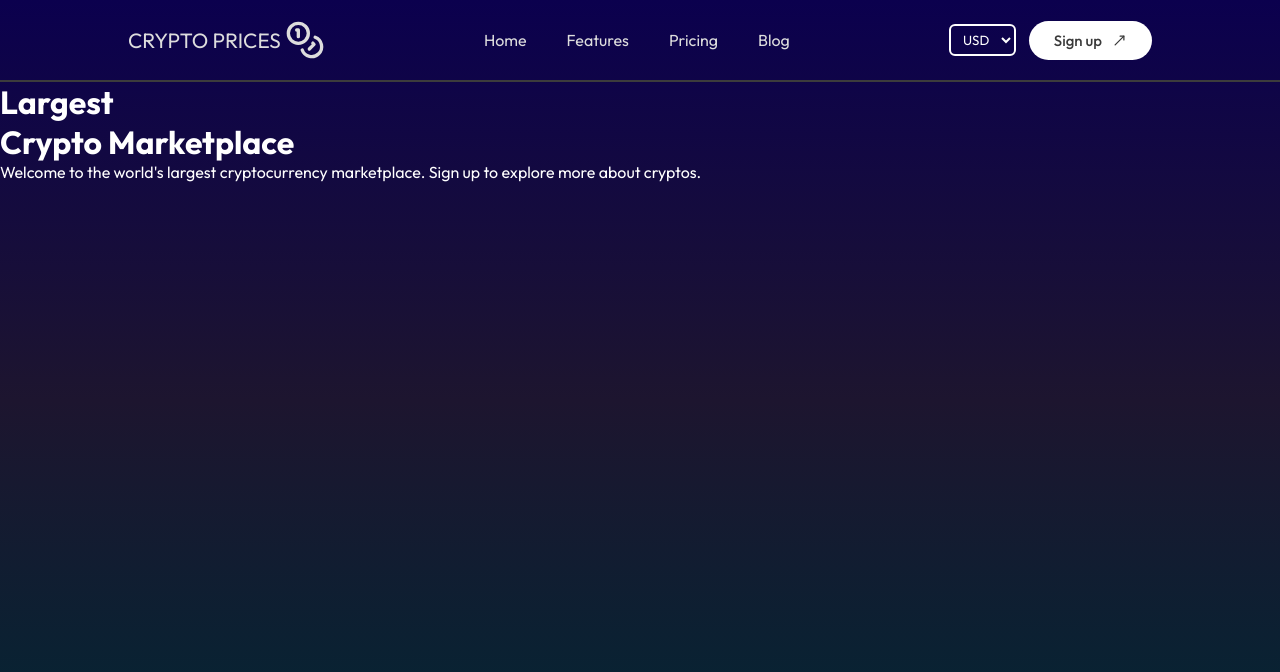
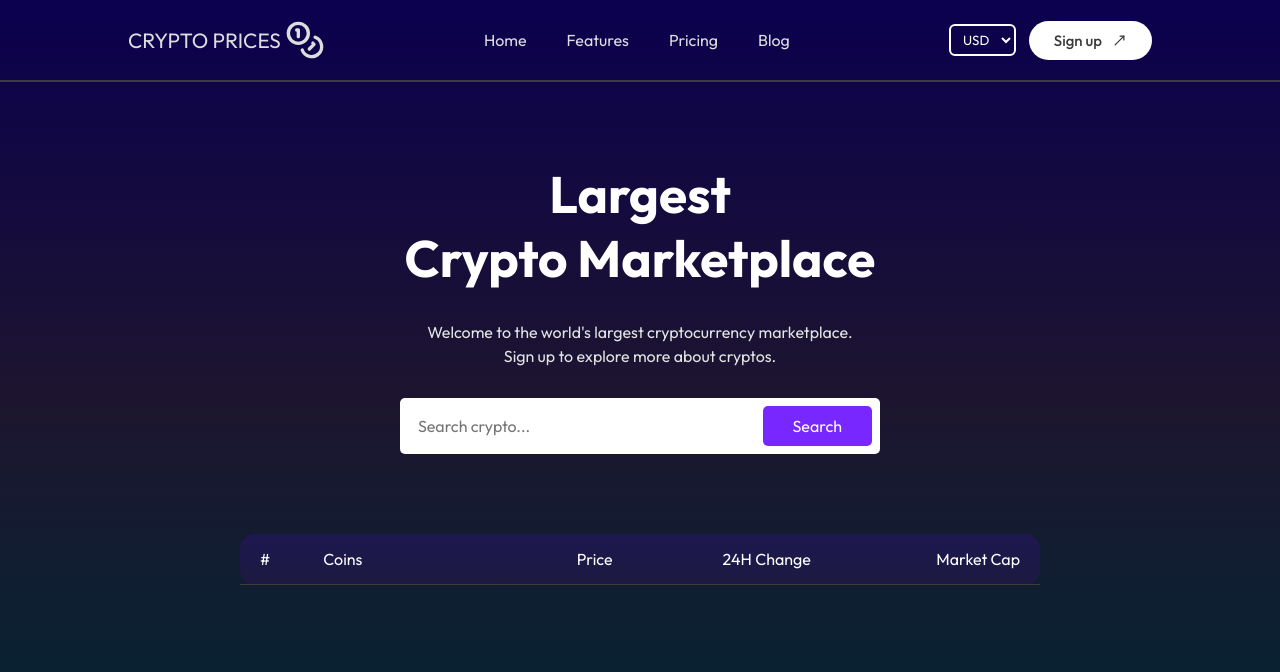
Before and after one commit to SenithVijayantha/crypto-price-tracking-app, a React (Vite) app: page / in a window 1280 px wide. Shown: the top 672 px of the page. Built offline with nearby package versions, Linux system fonts and the light colour scheme.

Commit message:
Add styles to Home page

```diff
--- a/src/pages/Home/Home.css
+++ b/src/pages/Home/Home.css
@@ -0,0 +1,73 @@
+.home {
+    padding: 0px 10px;
+    padding-bottom: 100px;
+}
+
+.hero {
+    max-width: 600px;
+    margin: 80px auto;
+    display: flex;
+    flex-direction: column;
+    align-items: center;
+    text-align: center;
+    gap: 30px;
+}
+
+.hero h1 {
+    font-size: max(4vw, 36px);
+}
+
+.hero p {
+    width: 75%;
+    color: #e3e3e3;
+    line-height: 1.5;
+}
+
+.hero form {
+    padding: 8px;
+    width: 80%;
+    background-color: white;
+    border-radius: 5px;
+    font-size: 20px;
+    display: flex;
+    justify-content: space-between;
+    align-items: center;
+    gap: 10px;
+}
+
+.hero input {
+    flex: 1;
+    font-size: 16px;
+    outline: none;
+    border: none;
+    padding-left: 10px;
+}
+
+.hero button {
+    border: none;
+    background: #7927ff;
+    color: white;
+    font-size: 16px;
+    padding: 10px 30px;
+    border-radius: 5px;
+    cursor: pointer;
+}
+
+.crypto-table {
+    max-width: 800px;
+    margin: auto;
+    background: linear-gradient(rgba(84, 3, 255, 0.15), rgba(105, 2, 153, 0.15));
+    border-radius: 15px;
+}
+
+.table-layout {
+    display: grid;
+    grid-template-columns: 0.5fr 2fr 1fr 1fr 1.5fr;
+    padding: 15px 20px;
+    align-items: center;
+    border-bottom: 1px solid #3c3c3c;
+}
+
+.market-cap {
+    text-align: right;
+}
--- a/src/pages/Home/Home.jsx
+++ b/src/pages/Home/Home.jsx
@@ -12,6 +12,19 @@
           Welcome to the world's largest cryptocurrency marketplace. Sign up to
           explore more about cryptos.
         </p>
+        <form>
+          <input type="text" placeholder="Search crypto..." />
+          <button type="submit">Search</button>
+        </form>
+      </div>
+      <div className="crypto-table">
+        <div className="table-layout">
+          <p>#</p>
+          <p>Coins</p>
+          <p>Price</p>
+          <p style={{ textAlign: "center" }}>24H Change</p>
+          <p className="market-cap">Market Cap</p>
+        </div>
       </div>
     </div>
   );
```
